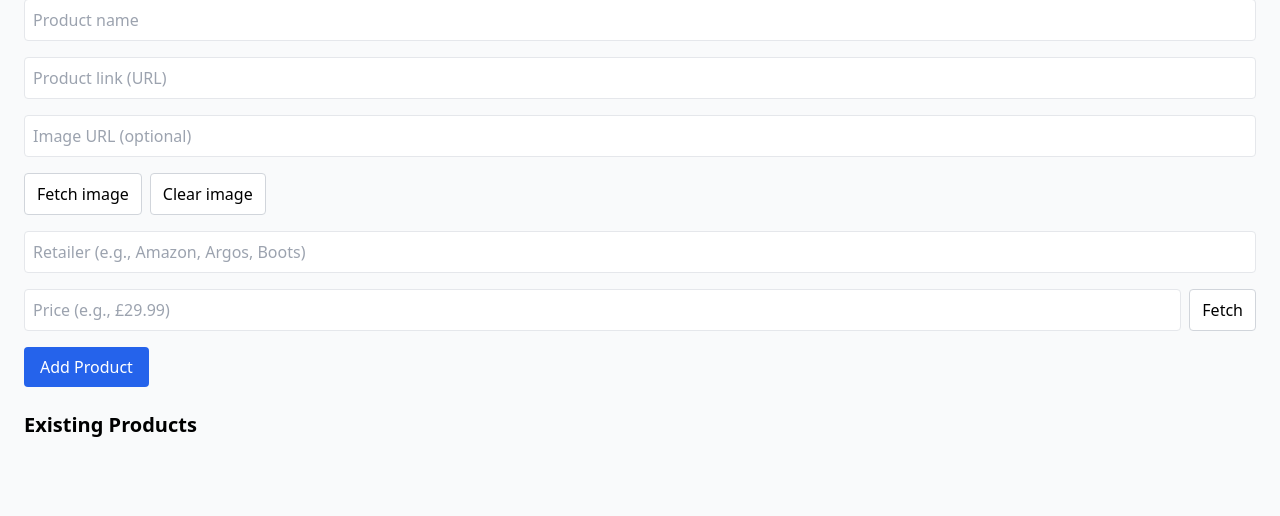
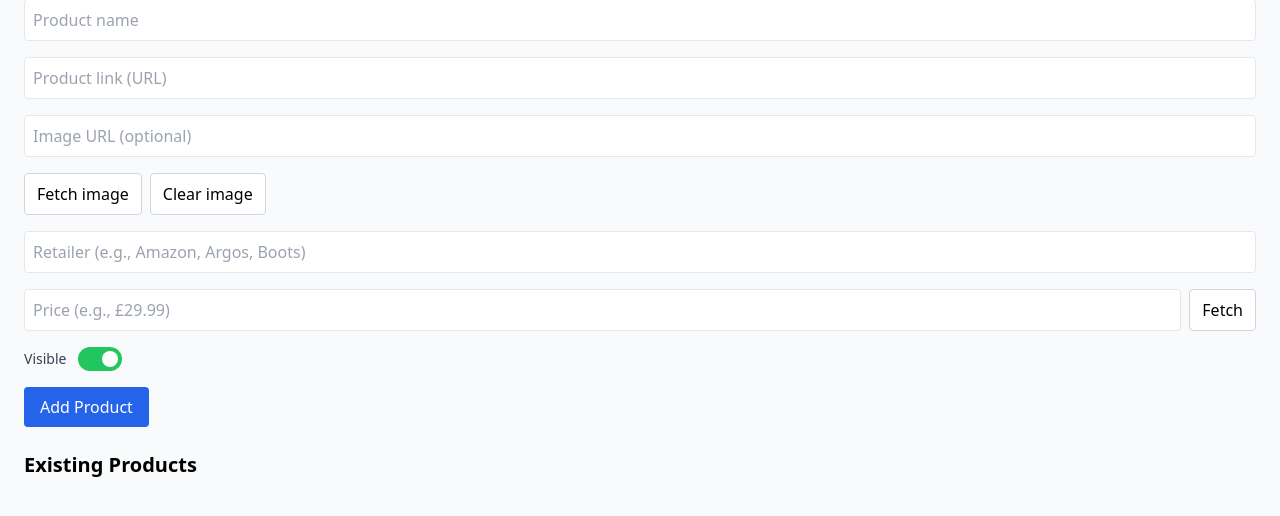
Before and after one commit to coding-daniel/baby-gift-dashboard, a Flask app: page /admin in a window 1280 px wide. Shown: the part 153-669 px from the top of the page. Run offline with Flask 2, Linux system fonts and the light colour scheme; the visitor is signed in with stand-in values (Sample User, id 1); style sheets or scripts are compiled from the project's sources.

Commit message:
feat: add item visibility toggle in admin and improve index styling with baby theme spacing

```diff
--- a/app.py
+++ b/app.py
@@ -281,12 +281,18 @@ def try_fetch_image_url(link: str):
     except Exception:
         return None
 
-# Load and save helpers
 def load_products():
     if not DATA_FILE.exists():
         return []
     with open(DATA_FILE, "r") as f:
-        return json.load(f)
+        products = json.load(f)
+
+    # Normalise new keys for older data
+    for p in products:
+        p.setdefault("visible", True)
+        p.setdefault("reserved", False)
+
+    return products
 
 def save_products(products):
     with open(DATA_FILE, "w") as f:
@@ -303,7 +309,8 @@ def index():
     products.sort(key=lambda p: (p.get("purchased", False), p.get("name", "").lower()))
     html_prefix = "/baby/baby" if os.environ.get("APP_ENV") == "pi" else ""
     route_prefix = "/baby" if os.environ.get("APP_ENV") == "pi" else ""
-    return render_template("index.html", route_prefix=route_prefix, url_prefix=html_prefix, products=products)
+    visible_products = [p for p in products if p.get("visible", True)]
+    return render_template("index.html", route_prefix=route_prefix, url_prefix=html_prefix, products=visible_products)
 
 @app.route("/admin", methods=["GET", "POST"])
 def admin():
@@ -370,6 +377,18 @@ def admin():
         if "clear_image" in request.form:
             image = ""
             flash("Image cleared.", "info")
+
+        # Inside the POST handling of /admin
+        if "toggle_id" in request.form:
+            pid = request.form["toggle_id"]
+            for p in products:
+                if p["id"] == pid:
+                    current = p.get("visible", True)
+                    p["visible"] = not current
+                    flash(f"Visibility toggled: {p['name']} is now {'shown' if p['visible'] else 'hidden'}.", "info")
+                    break
+            save_products(products)
+            return redirect(route_prefix + url_for("admin"))
 
         # --- Edit existing item ---
         if "edit_id" in request.form:
--- a/templates/admin.html
+++ b/templates/admin.html
@@ -31,10 +31,13 @@
       <button class="bg-gray-500 text-white px-4 py-2 rounded">Logout</button>
     </form>
 
-    {% set item = None %}
-    {% if request.args.get('edit') %}
-      {% set item = products | selectattr('id', 'equalto', request.args['edit']) | first %}
+  {% set item = {} %}
+  {% if request.args.get('edit') %}
+    {% set found = products | selectattr('id','equalto', request.args['edit']) | first %}
+    {% if found %}
+      {% set item = found %}
     {% endif %}
+  {% endif %}
 
     <!-- Add/Edit form -->
     <form method="POST" class="space-y-4 mb-6">
@@ -79,6 +82,19 @@
         <button name="fetch_price" value="1"
                 class="px-3 py-2 border border-gray-300 rounded bg-white hover:bg-gray-100">
           Fetch
+        </button>
+      </div>
+
+      <div class="flex items-center space-x-3 my-4">
+        <label for="toggle-visible" class="text-sm font-medium text-gray-700">
+          Visible
+        </label>
+        <input type="hidden" name="toggle_id" value="{{ item.get('id', '') }}">
+        <button id="toggle-visible" type="submit" class="relative h-6 w-11 rounded-full transition
+          {{ 'bg-green-500' if item.get('visible', True) else 'bg-gray-400' }}">
+          <span class="sr-only">Toggle visibility</span>
+          <span class="absolute left-1 top-1 h-4 w-4 transform rounded-full bg-white transition
+            {{ 'translate-x-5' if item.get('visible', True) else 'translate-x-0' }}"></span>
         </button>
       </div>
 
```
Also changed, not shown: templates/index.html (+23 -4 lines), static/patterns/stars.svg (added).
